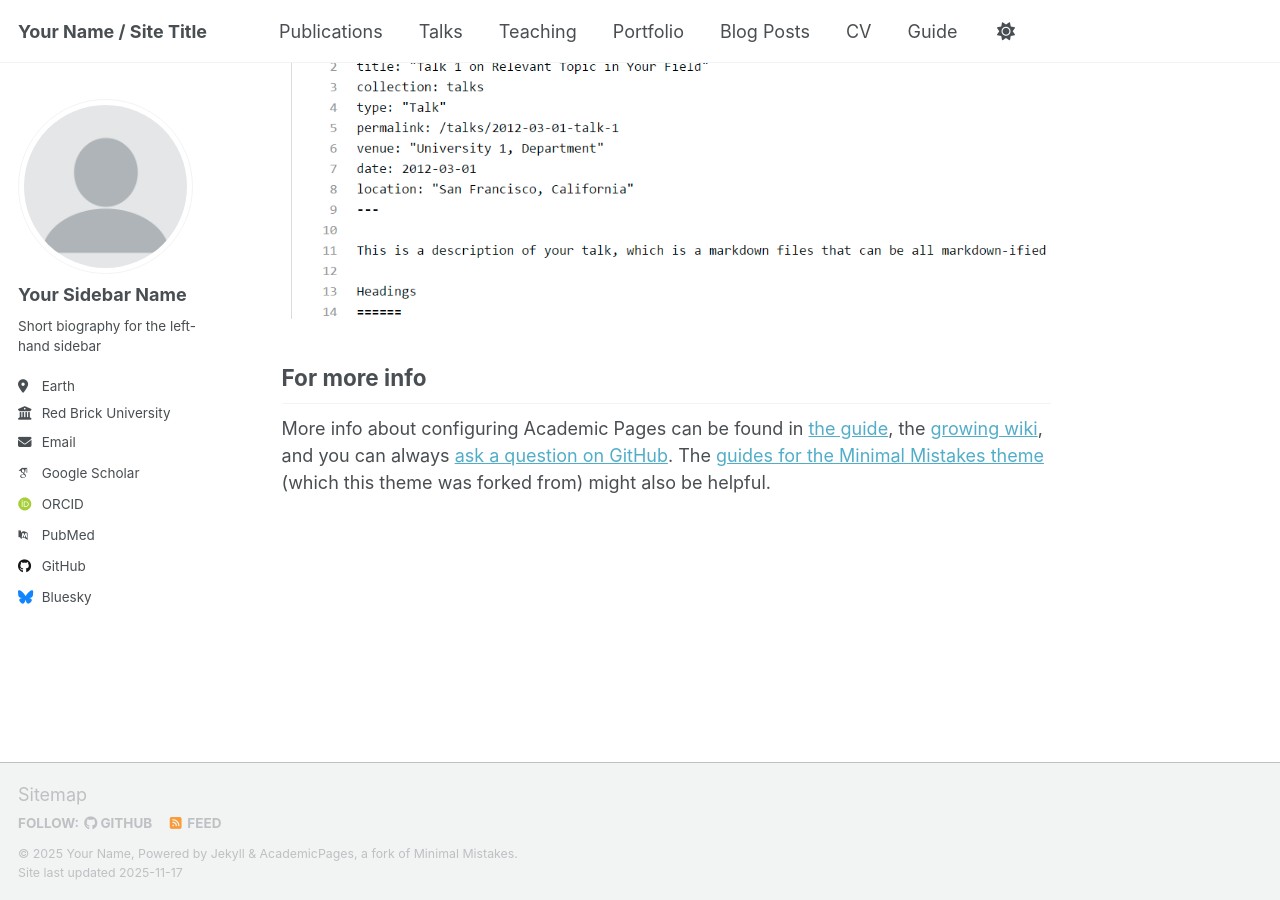
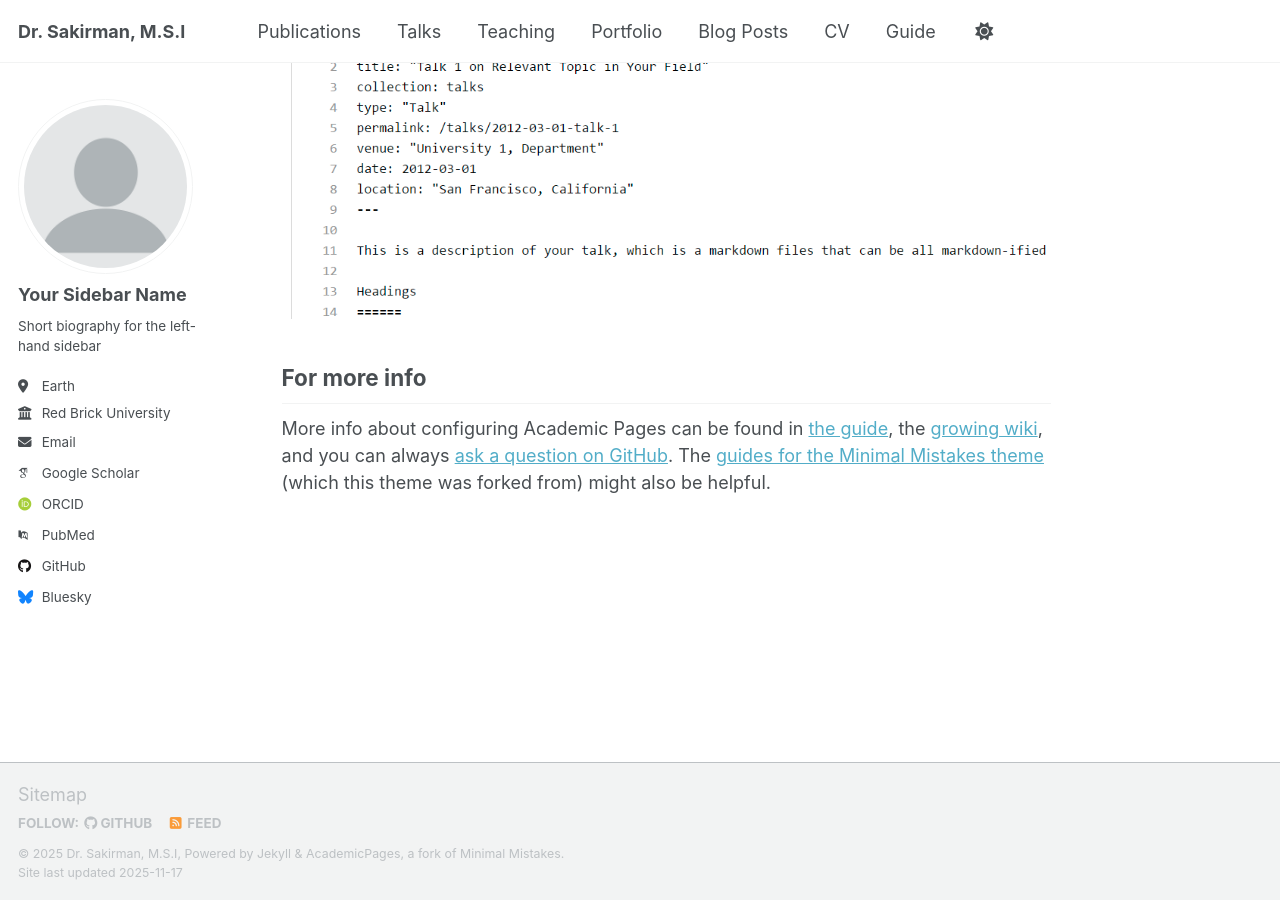
Before and after one commit to sakir-man/sakir-man.github.io, a Jekyll site: the page built from _pages/about.md, in a window 1280 px wide and 900 px high, scrolled down 2880 px. Built offline with Jekyll 4.4.1, drawn with Linux system fonts in a browser that asks for light colours; some web fonts are replaced; a script that is not in the unit is left out.

Commit message:
Update _config.yml

```diff
--- a/_config.yml
+++ b/_config.yml
@@ -9,9 +9,9 @@
 # Basic Site Settings
 locale                   : "en-US"
 site_theme               : "default" # Currently available options are "default", "air"
-title                    : "Your Name / Site Title"
+title                    : "Dr. Sakirman, M.S.I"
 title_separator          : "-"
-name                     : &name "Your Name"
+name                     : &name "Dr. Sakirman, M.S.I"
 description              : &description "Your Name's academic portfolio"   # Update this with a general description of your site, this is the default if not overridden by a page
 url                      : https://academicpages.github.io # The base hostname & protocol for your site e.g. "https://[your GitHub username].github.io",
                                                            # or if you already have some other page hosted on Github then use "https://[your GitHub username].github.io/[Your Repo Name]"
```
